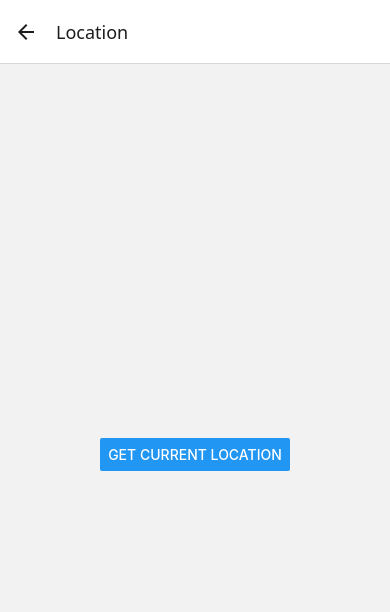
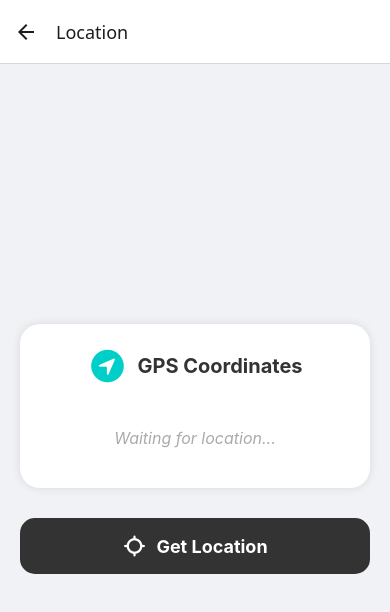
Before and after one commit to berryranus/DeviceFeaturesApp, a React Native app: screen /Location in a window 390 px wide. Shown: the top 612 px of the page. Built offline with nearby package versions, Linux system fonts and the light colour scheme; what expo-notifications would draw is missing.

Commit message:
style: improve UI with icons, cards, and map linking

```diff
--- a/package.json
+++ b/package.json
@@ -9,6 +9,7 @@
     "web": "expo start --web"
   },
   "dependencies": {
+    "@expo/vector-icons": "^15.0.3",
     "@react-navigation/native": "^7.1.26",
     "@react-navigation/native-stack": "^7.9.0",
     "expo": "~54.0.31",
--- a/screens/CameraScreen.js
+++ b/screens/CameraScreen.js
@@ -1,64 +1,99 @@
 import { useState } from 'react';
-import { View, Button, Image, StyleSheet, Alert, Text } from 'react-native';
+import { View, Image, StyleSheet, Alert, Text, Pressable } from 'react-native';
 import * as ImagePicker from 'expo-image-picker';
+import { Ionicons } from '@expo/vector-icons';
 
 export default function CameraScreen() {
   const [selectedImage, setSelectedImage] = useState(null);
 
-  // Galeri Fonksiyonu (Aynı)
   const pickImage = async () => {
     const { status } = await ImagePicker.requestMediaLibraryPermissionsAsync();
-    if (status !== 'granted') {
-      Alert.alert('Permission denied!');
-      return;
-    }
+    if (status !== 'granted') { Alert.alert('Permission denied!'); return; }
+
     const result = await ImagePicker.launchImageLibraryAsync({
       mediaTypes: ImagePicker.MediaTypeOptions.Images,
       allowsEditing: true,
-      aspect: [16, 9],
-      quality: 0.5,
+      aspect: [4, 3],
+      quality: 1, // Kaliteyi artırdık
     });
     if (!result.canceled) setSelectedImage(result.assets[0].uri);
   };
 
-  // YENİ: Kamera Fonksiyonu
   const takePhoto = async () => {
     const { status } = await ImagePicker.requestCameraPermissionsAsync();
-
-    if (status !== 'granted') {
-      Alert.alert('Permission denied!');
-      return;
-    }
+    if (status !== 'granted') { Alert.alert('Permission denied!'); return; }
 
     const result = await ImagePicker.launchCameraAsync({
       allowsEditing: true,
       aspect: [16, 9],
-      quality: 0.5,
+      quality: 1,
     });
-
     if (!result.canceled) setSelectedImage(result.assets[0].uri);
   };
 
   return (
     <View style={styles.container}>
-      <View style={styles.buttonContainer}>
-        <Button title="Pick from Gallery" onPress={pickImage} />
-        <View style={{ height: 10 }} />
-        <Button title="Take Photo" onPress={takePhoto} color="purple" />
+      {/* Resim Alanı - Dolu veya Boş */}
+      <View style={styles.imageContainer}>
+        {selectedImage ? (
+          <Image source={{ uri: selectedImage }} style={styles.image} />
+        ) : (
+          <View style={styles.placeholder}>
+            <Ionicons name="images-outline" size={80} color="#ccc" />
+            <Text style={styles.placeholderText}>No Image Selected</Text>
+          </View>
+        )}
       </View>
 
-      {selectedImage ? (
-        <Image source={{ uri: selectedImage }} style={styles.image} />
-      ) : (
-        <Text style={styles.text}>No image selected.</Text>
-      )}
+      {/* Kontrol Butonları */}
+      <View style={styles.controls}>
+        <Pressable style={styles.btn} onPress={pickImage}>
+          <Ionicons name="image" size={24} color="#fff" />
+          <Text style={styles.btnText}>Gallery</Text>
+        </Pressable>
+
+        <Pressable style={[styles.btn, styles.btnCamera]} onPress={takePhoto}>
+          <Ionicons name="camera" size={24} color="#fff" />
+          <Text style={styles.btnText}>Camera</Text>
+        </Pressable>
+      </View>
     </View>
   );
 }
 
 const styles = StyleSheet.create({
-  container: { flex: 1, alignItems: 'center', justifyContent: 'center' },
-  buttonContainer: { width: '80%', marginBottom: 20 },
-  image: { width: 300, height: 200, borderRadius: 10 },
-  text: { color: '#888' }
+  container: { flex: 1, backgroundColor: '#000' },
+  imageContainer: {
+    flex: 1,
+    justifyContent: 'center',
+    alignItems: 'center',
+  },
+  image: {
+    width: '100%',
+    height: '100%',
+    resizeMode: 'contain', // Resmi bozmadan sığdırır
+  },
+  placeholder: { alignItems: 'center' },
+  placeholderText: { color: '#ccc', marginTop: 10, fontSize: 16 },
+  controls: {
+    flexDirection: 'row',
+    justifyContent: 'space-around',
+    padding: 30,
+    backgroundColor: '#222',
+    borderTopLeftRadius: 20,
+    borderTopRightRadius: 20,
+  },
+  btn: {
+    flexDirection: 'row',
+    alignItems: 'center',
+    backgroundColor: '#444',
+    paddingVertical: 12,
+    paddingHorizontal: 20,
+    borderRadius: 30,
+    gap: 8
+  },
+  btnCamera: {
+    backgroundColor: '#6c5ce7',
+  },
+  btnText: { color: '#fff', fontWeight: 'bold' }
 });
--- a/screens/HomeScreen.js
+++ b/screens/HomeScreen.js
@@ -1,21 +1,70 @@
-import { View, Button, StyleSheet } from 'react-native';
+import { View, Text, StyleSheet, Pressable } from 'react-native';
+import { Ionicons } from '@expo/vector-icons';
 
 export default function HomeScreen({ navigation }) {
   return (
     <View style={styles.container}>
-      <Button
-        title="Open Camera & Gallery"
+      <Text style={styles.headerTitle}>Device Features</Text>
+
+      {/* Kamera Butonu */}
+      <Pressable
+        style={({ pressed }) => [styles.card, pressed && styles.cardPressed]}
         onPress={() => navigation.navigate('Camera')}
-      />
-      <View style={{ height: 20 }} />
-      <Button
-        title="Open Location & Maps"
+      >
+        <Ionicons name="camera" size={50} color="#fff" />
+        <Text style={styles.cardText}>Camera & Gallery</Text>
+      </Pressable>
+
+      {/* Konum Butonu */}
+      <Pressable
+        style={({ pressed }) => [styles.card, styles.cardLocation, pressed && styles.cardPressed]}
         onPress={() => navigation.navigate('Location')}
-      />
+      >
+        <Ionicons name="location" size={50} color="#fff" />
+        <Text style={styles.cardText}>Location & Maps</Text>
+      </Pressable>
     </View>
   );
 }
 
 const styles = StyleSheet.create({
-  container: { flex: 1, justifyContent: 'center', alignItems: 'center' }
+  container: {
+    flex: 1,
+    justifyContent: 'center',
+    alignItems: 'center',
+    backgroundColor: '#f5f5f5',
+    gap: 20
+  },
+  headerTitle: {
+    fontSize: 24,
+    fontWeight: 'bold',
+    marginBottom: 20,
+    color: '#333'
+  },
+  card: {
+    width: 250,
+    height: 150,
+    backgroundColor: '#6c5ce7', // Mor renk
+    borderRadius: 20,
+    justifyContent: 'center',
+    alignItems: 'center',
+    elevation: 5, // Android gölge
+    shadowColor: '#000', // iOS gölge
+    shadowOffset: { width: 0, height: 2 },
+    shadowOpacity: 0.25,
+    shadowRadius: 3.84,
+  },
+  cardLocation: {
+    backgroundColor: '#00cec9', // Turkuaz renk
+  },
+  cardPressed: {
+    opacity: 0.8,
+    transform: [{ scale: 0.98 }]
+  },
+  cardText: {
+    color: '#fff',
+    fontSize: 18,
+    fontWeight: 'bold',
+    marginTop: 10
+  }
 });
--- a/screens/LocationScreen.js
+++ b/screens/LocationScreen.js
@@ -1,10 +1,10 @@
-import { View, Text, Button, StyleSheet, Alert } from 'react-native';
+import { View, Text, StyleSheet, Alert, Pressable, Linking, Platform } from 'react-native';
 import { useState } from 'react';
 import * as Location from 'expo-location';
 import * as Notifications from 'expo-notifications';
 import * as Haptics from 'expo-haptics';
+import { Ionicons } from '@expo/vector-icons';
 
-// Bildirimlerin ön planda görünmesi için ayar
 Notifications.setNotificationHandler({
   handleNotification: async () => ({
     shouldShowAlert: true,
@@ -17,47 +17,111 @@ export default function LocationScreen() {
   const [coords, setCoords] = useState(null);
 
   const getLocation = async () => {
-    // Konum İzni İste
     const { status } = await Location.requestForegroundPermissionsAsync();
+    if (status !== 'granted') { Alert.alert('Permission denied'); return; }
 
-    if (status !== 'granted') {
-      Alert.alert('Permission required', 'Location permission is needed.');
-      return;
-    }
-
-    // Konumu Al
     const location = await Location.getCurrentPositionAsync({});
     setCoords(location.coords);
-
-    // Titreşim Ver (Başarılı)
     await Haptics.notificationAsync(Haptics.NotificationFeedbackType.Success);
 
-    // Bildirim Gönder
     await Notifications.scheduleNotificationAsync({
       content: {
-        title: 'Location Retrieved 📍',
-        body: `Lat: ${location.coords.latitude}, Lng: ${location.coords.longitude}`,
+        title: 'Location Found! 📍',
+        body: 'Tap to view on map.',
       },
-      trigger: null, // Hemen gönder
+      trigger: null,
     });
+  };
+
+  // Haritada Açma Fonksiyonu
+  const openInMaps = () => {
+    if (!coords) return;
+    const scheme = Platform.select({ ios: 'maps:0,0?q=', android: 'geo:0,0?q=' });
+    const latLng = `${coords.latitude},${coords.longitude}`;
+    const label = 'My Location';
+    const url = Platform.select({
+      ios: `${scheme}${label}@${latLng}`,
+      android: `${scheme}${latLng}(${label})`
+    });
+    Linking.openURL(url);
   };
 
   return (
     <View style={styles.container}>
-      <Button title="Get Current Location" onPress={getLocation} />
+
+      {/* Koordinat Kartı */}
+      <View style={styles.card}>
+        <View style={styles.cardHeader}>
+          <Ionicons name="navigate-circle" size={40} color="#00cec9" />
+          <Text style={styles.cardTitle}>GPS Coordinates</Text>
+        </View>
+
+        {coords ? (
+          <View style={styles.coordsContainer}>
+            <View style={styles.coordItem}>
+              <Text style={styles.coordLabel}>LATITUDE</Text>
+              <Text style={styles.coordValue}>{coords.latitude.toFixed(4)}</Text>
+            </View>
+            <View style={styles.divider} />
+            <View style={styles.coordItem}>
+              <Text style={styles.coordLabel}>LONGITUDE</Text>
+              <Text style={styles.coordValue}>{coords.longitude.toFixed(4)}</Text>
+            </View>
+          </View>
+        ) : (
+          <Text style={styles.waitingText}>Waiting for location...</Text>
+        )}
+      </View>
+
+      {/* Butonlar */}
+      <Pressable style={styles.btn} onPress={getLocation}>
+        <Ionicons name="locate" size={24} color="#fff" />
+        <Text style={styles.btnText}>Get Location</Text>
+      </Pressable>
 
       {coords && (
-        <View style={styles.infoContainer}>
-          <Text style={styles.text}>Latitude: {coords.latitude}</Text>
-          <Text style={styles.text}>Longitude: {coords.longitude}</Text>
-        </View>
+        <Pressable style={[styles.btn, styles.btnMap]} onPress={openInMaps}>
+          <Ionicons name="map" size={24} color="#fff" />
+          <Text style={styles.btnText}>View on Map</Text>
+        </Pressable>
       )}
     </View>
   );
 }
 
 const styles = StyleSheet.create({
-  container: { flex: 1, gap: 20, padding: 20, justifyContent: 'center', alignItems: 'center' },
-  infoContainer: { marginTop: 20, padding: 20, backgroundColor: '#f0f0f0', borderRadius: 10 },
-  text: { fontSize: 16, marginBottom: 5 }
+  container: { flex: 1, padding: 20, justifyContent: 'center', alignItems: 'center', backgroundColor: '#f0f2f5' },
+  card: {
+    width: '100%',
+    backgroundColor: '#fff',
+    borderRadius: 20,
+    padding: 20,
+    alignItems: 'center',
+    marginBottom: 30,
+    elevation: 5,
+    shadowColor: '#000',
+    shadowOpacity: 0.1,
+    shadowRadius: 10,
+  },
+  cardHeader: { flexDirection: 'row', alignItems: 'center', gap: 10, marginBottom: 20 },
+  cardTitle: { fontSize: 20, fontWeight: 'bold', color: '#333' },
+  coordsContainer: { flexDirection: 'row', justifyContent: 'space-between', width: '100%' },
+  coordItem: { alignItems: 'center', flex: 1 },
+  coordLabel: { fontSize: 12, color: '#888', fontWeight: 'bold', marginBottom: 5 },
+  coordValue: { fontSize: 22, fontWeight: 'bold', color: '#333' },
+  divider: { width: 1, height: '100%', backgroundColor: '#eee' },
+  waitingText: { fontSize: 16, color: '#aaa', fontStyle: 'italic', padding: 20 },
+  btn: {
+    flexDirection: 'row',
+    backgroundColor: '#333',
+    width: '100%',
+    padding: 15,
+    borderRadius: 15,
+    justifyContent: 'center',
+    alignItems: 'center',
+    gap: 10,
+    marginBottom: 10
+  },
+  btnMap: { backgroundColor: '#00cec9' },
+  btnText: { color: '#fff', fontSize: 18, fontWeight: 'bold' }
 });
```
Also changed, not shown: 1 other file (tests, documents, lock files or other folders).
